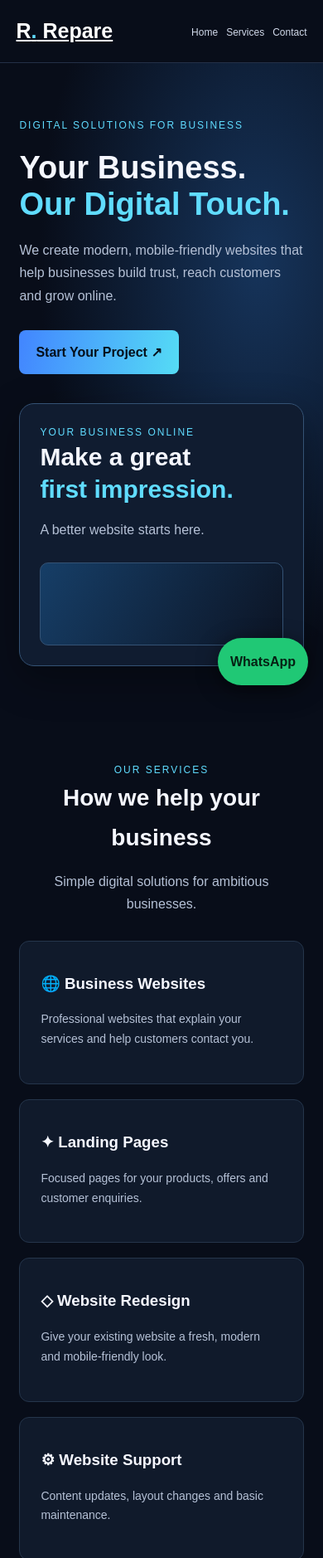
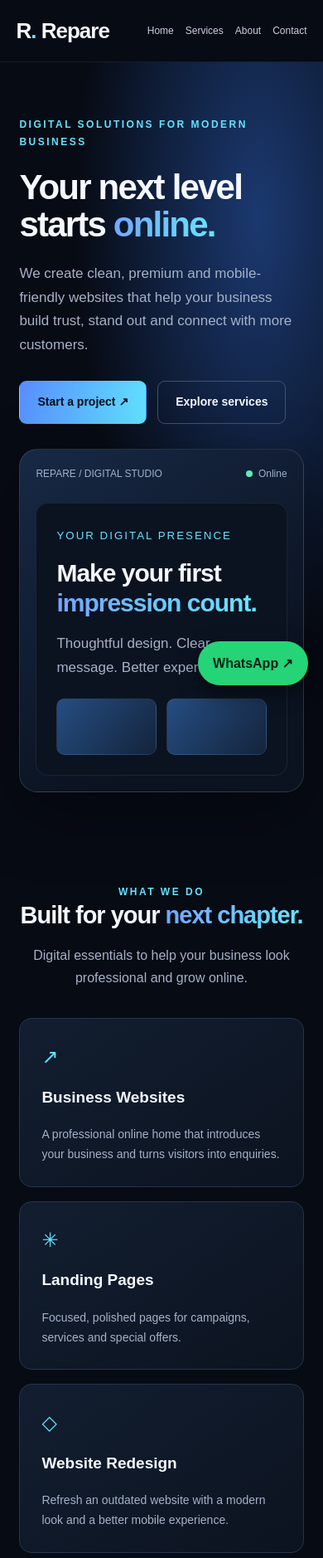
Before and after one commit to bakar2308/repare-website-, a plain HTML site: page index.html in a window 390 px wide. Shown: the top 1878 px of the page at 83% size. Drawn offline with Linux system fonts and the light colour scheme.

Commit message:
Update index.html

```diff
--- a/index.html
+++ b/index.html
@@ -4,94 +4,117 @@
 <head>
 <meta charset="UTF-8">
 <meta name="viewport" content="width=device-width, initial-scale=1.0">
-<title>Repare | Business Websites</title>
+<title>Repare — Digital Experiences</title>
+<meta name="description" content="Premium websites for ambitious businesses. Build your digital presence with Repare.">
 <style>
+:root{--bg:#070b14;--panel:#101827;--blue:#578bff;--cyan:#62e4ff;--muted:#a4b1c7;--line:#26354b}
 *{box-sizing:border-box;margin:0;padding:0}
-body{font-family:Arial,sans-serif;background:#080d19;color:#f5f7ff;line-height:1.7}
-header{padding:20px 7%;display:flex;justify-content:space-between;align-items:center;border-bottom:1px solid #233047}
-.logo{font-size:25px;font-weight:bold;color:white}
-.logo span,h1 span,h2 span{color:#60dcff}
-nav a{color:#d2daeb;text-decoration:none;margin-left:18px;font-size:14px}
-.hero{padding:90px 7%;display:grid;grid-template-columns:1.2fr .8fr;gap:35px;align-items:center;background:radial-gradient(ellipse at 80% 30%,#16345b,transparent 60%)}
-.tag{color:#60dcff;font-size:12px;letter-spacing:2px}
-h1{font-size:clamp(38px,6vw,64px);line-height:1.15;margin:20px 0}
-p{color:#b5c1d6;margin:16px 0}
-.btn{display:inline-block;background:linear-gradient(100deg,#4285ff,#55dcf5);padding:13px 20px;border-radius:8px;color:#06101c;text-decoration:none;font-weight:bold;margin-top:12px}
-.preview{border:1px solid #345274;background:#101c30;border-radius:18px;padding:30px;box-shadow:0 15px 50px #0005}
-.preview h2{font-size:30px;line-height:1.3}
-.preview-box{margin-top:25px;height:100px;border-radius:10px;background:linear-gradient(120deg,#163e67,#0c1424);border:1px solid #345274}
-section.services{padding:65px 7%}
-.heading{text-align:center;margin-bottom:30px}
-.heading h2{font-size:34px}
-.cards{display:grid;grid-template-columns:repeat(2,1fr);gap:18px}
-.card{background:#101a2b;border:1px solid #25354b;border-radius:12px;padding:25px}
-.card h3{margin:10px 0}
-.card p{font-size:14px}
-.about{padding:55px 7%;background:#0e1726}
-.cta{padding:65px 7%;text-align:center;background:radial-gradient(ellipse,#153354,#080d19 70%)}
-footer{padding:25px 7%;border-top:1px solid #25354b;color:#9cabc2;font-size:13px;text-align:center}
-.float{position:fixed;bottom:18px;right:18px;background:#20c875;color:#062114;text-decoration:none;border-radius:50px;padding:15px;font-weight:bold;box-shadow:0 5px 25px #0008}
-@media(max-width:650px){
-header{padding:16px 5%}nav a{margin-left:10px;font-size:12px}
-.hero{grid-template-columns:1fr;padding:65px 6%}
-.preview{padding:24px}.cards{grid-template-columns:1fr}
-section.services,.about,.cta{padding:50px 6%}
-.heading h2{font-size:28px}
+html{scroll-behavior:smooth}
+body{font-family:Arial,Helvetica,sans-serif;background:var(--bg);color:#f5f8ff;line-height:1.7}
+a{text-decoration:none;color:inherit}
+header{height:76px;padding:0 7%;display:flex;align-items:center;justify-content:space-between;border-bottom:1px solid #ffffff12;background:#070b14}
+.logo{font-size:26px;font-weight:800;letter-spacing:-1px}
+.logo span{color:var(--cyan)}
+nav{display:flex;gap:25px;font-size:14px;color:#c5d0e2}
+nav a:hover{color:var(--cyan)}
+.hero{padding:100px 7% 85px;display:grid;grid-template-columns:1.15fr .85fr;gap:45px;align-items:center;background:radial-gradient(ellipse at 80% 20%,#1b3970 0%,transparent 50%)}
+.eyebrow{color:var(--cyan);font-size:12px;font-weight:bold;letter-spacing:2.5px;text-transform:uppercase}
+h1{font-size:clamp(42px,6vw,72px);line-height:1.08;letter-spacing:-2.8px;margin:22px 0}
+.gradient{background:linear-gradient(100deg,#74a4ff,#65e7ff);-webkit-background-clip:text;background-clip:text;color:transparent}
+p{color:var(--muted);margin:17px 0}
+.hero p{max-width:510px;font-size:17px}
+.actions{display:flex;gap:13px;flex-wrap:wrap;margin-top:28px}
+.btn{display:inline-flex;align-items:center;justify-content:center;padding:13px 21px;border-radius:9px;font-weight:bold;font-size:14px;background:linear-gradient(110deg,var(--blue),var(--cyan));color:#06101d;border:1px solid transparent}
+.btn.secondary{background:transparent;color:#f5f8ff;border-color:#43516a}
+.btn:hover{transform:translateY(-2px)}
+.visual{border:1px solid #ffffff20;border-radius:22px;background:linear-gradient(145deg,#172945,#0b1220 75%);padding:28px;box-shadow:0 25px 80px #0006}
+.visual-top{display:flex;justify-content:space-between;align-items:center;color:#9eb1cc;font-size:12px}
+.dot{width:8px;height:8px;display:inline-block;border-radius:50%;background:#61e7bb;margin-right:7px}
+.mock{margin-top:25px;padding:24px;border-radius:15px;background:#0b1321;border:1px solid #ffffff12}
+.mock small{color:var(--cyan);letter-spacing:2px}
+.mock h2{font-size:30px;line-height:1.2;margin-top:14px}
+.bars{display:grid;grid-template-columns:1fr 1fr;gap:12px;margin-top:23px}
+.bar{height:68px;border-radius:10px;background:linear-gradient(130deg,#254d82,#14243b);border:1px solid #ffffff10}
+section.content{padding:75px 7%}
+.center{text-align:center;max-width:650px;margin:0 auto 35px}
+h2{font-size:clamp(29px,4vw,42px);line-height:1.2;letter-spacing:-1px}
+.cards{display:grid;grid-template-columns:repeat(2,1fr);gap:17px}
+.card{padding:26px;border:1px solid var(--line);border-radius:15px;background:linear-gradient(145deg,#121e30,#0c1320);transition:.2s}
+.card:hover{border-color:#578bff;transform:translateY(-3px)}
+.symbol{font-size:24px;color:var(--cyan)}
+.card h3{font-size:19px;margin-top:12px}
+.card p{font-size:14px;margin-bottom:0}
+.about{background:#0b1220;border-top:1px solid #ffffff0b;border-bottom:1px solid #ffffff0b}
+.about-inner{display:grid;grid-template-columns:1fr 1fr;gap:40px;align-items:center}
+.points{display:grid;gap:13px;color:#d5deed}
+.points span:first-child{color:var(--cyan);margin-right:9px}
+.contact{text-align:center;background:radial-gradient(ellipse at center,#18345a,transparent 70%)}
+.contact p{max-width:530px;margin:18px auto}
+footer{padding:26px 7%;border-top:1px solid var(--line);display:flex;justify-content:space-between;gap:15px;flex-wrap:wrap;color:#8c9bb2;font-size:13px}
+.float{position:fixed;right:18px;bottom:18px;background:#24d477;color:#062414;padding:13px 18px;border-radius:50px;font-weight:bold;box-shadow:0 8px 25px #0008;z-index:5}
+@media(max-width:700px){
+header{height:auto;min-height:68px;padding:15px 5%;gap:10px;flex-wrap:wrap}
+nav{gap:14px;font-size:12px}
+.hero{grid-template-columns:1fr;padding:65px 6% 55px;gap:30px}
+h1{letter-spacing:-1.8px}
+.visual{padding:19px}
+section.content{padding:55px 6%}
+.cards{grid-template-columns:1fr}
+.about-inner{grid-template-columns:1fr;gap:20px}
+footer{padding:23px 6%}
 }
 </style>
 </head>
 <body>
 <header>
-<a href="#home" class="logo">R<span>.</span> Repare</a>
-<nav><a href="#home">Home</a><a href="#services">Services</a><a href="#contact">Contact</a></nav>
+<a class="logo" href="#home">R<span>.</span> Repare</a>
+<nav><a href="#home">Home</a><a href="#services">Services</a><a href="#about">About</a><a href="#contact">Contact</a></nav>
 </header>
-
 <main>
 <section class="hero" id="home">
 <div>
-<div class="tag">DIGITAL SOLUTIONS FOR BUSINESS</div>
-<h1>Your Business.<br><span>Our Digital Touch.</span></h1>
-<p>We create modern, mobile-friendly websites that help businesses build trust, reach customers and grow online.</p>
-<a class="btn" href="#contact">Start Your Project ↗</a>
+<div class="eyebrow">Digital solutions for modern business</div>
+<h1>Your next level<br>starts <span class="gradient">online.</span></h1>
+<p>We create clean, premium and mobile-friendly websites that help your business build trust, stand out and connect with more customers.</p>
+<div class="actions">
+<a class="btn" href="#contact">Start a project ↗</a>
+<a class="btn secondary" href="#services">Explore services</a>
 </div>
-<div class="preview">
-<div class="tag">YOUR BUSINESS ONLINE</div>
-<h2>Make a great<br><span>first impression.</span></h2>
-<p>A better website starts here.</p>
-<div class="preview-box"></div>
+</div>
+<div class="visual">
+<div class="visual-top"><span>REPARE / DIGITAL STUDIO</span><span><i class="dot"></i>Online</span></div>
+<div class="mock">
+<small>YOUR DIGITAL PRESENCE</small>
+<h2>Make your first<br><span class="gradient">impression count.</span></h2>
+<p>Thoughtful design. Clear message. Better experience.</p>
+<div class="bars"><div class="bar"></div><div class="bar"></div></div>
+</div>
 </div>
 </section>
-
-<section class="services" id="services">
-<div class="heading"><div class="tag">OUR SERVICES</div><h2>How we help your business</h2><p>Simple digital solutions for ambitious businesses.</p></div>
+<section class="content" id="services">
+<div class="center"><div class="eyebrow">What we do</div><h2>Built for your <span class="gradient">next chapter.</span></h2><p>Digital essentials to help your business look professional and grow online.</p></div>
 <div class="cards">
-<div class="card"><h3>🌐 Business Websites</h3><p>Professional websites that explain your services and help customers contact you.</p></div>
-<div class="card"><h3>✦ Landing Pages</h3><p>Focused pages for your products, offers and customer enquiries.</p></div>
-<div class="card"><h3>◇ Website Redesign</h3><p>Give your existing website a fresh, modern and mobile-friendly look.</p></div>
-<div class="card"><h3>⚙ Website Support</h3><p>Content updates, layout changes and basic maintenance.</p></div>
+<div class="card"><div class="symbol">↗</div><h3>Business Websites</h3><p>A professional online home that introduces your business and turns visitors into enquiries.</p></div>
+<div class="card"><div class="symbol">✳</div><h3>Landing Pages</h3><p>Focused, polished pages for campaigns, services and special offers.</p></div>
+<div class="card"><div class="symbol">◇</div><h3>Website Redesign</h3><p>Refresh an outdated website with a modern look and a better mobile experience.</p></div>
+<div class="card"><div class="symbol">⌘</div><h3>Website Support</h3><p>Helpful updates and simple improvements as your business evolves.</p></div>
 </div>
 </section>
-
-<section class="about">
-<div class="tag">WHY REPARE?</div>
-<h2>Professional design.<br><span>Simple process.</span></h2>
-<p>Every business deserves a strong online presence. We focus on clean design, clear messaging and a great mobile experience.</p>
-<p>✓ Mobile-friendly layouts<br>✓ Design suited to your business<br>✓ Easy customer enquiries<br>✓ Direct communication</p>
+<section class="content about" id="about">
+<div class="about-inner">
+<div><div class="eyebrow">The Repare approach</div><h2>Premium look.<br><span class="gradient">Personal service.</span></h2></div>
+<div><p>Every business deserves to be presented at its best. We focus on thoughtful design, clear communication and websites that work beautifully on mobile.</p><div class="points"><div><span>✓</span> Mobile-first design</div><div><span>✓</span> Clear service information</div><div><span>✓</span> Easy customer contact</div><div><span>✓</span> Direct, friendly communication</div></div></div>
+</div>
 </section>
-
-<section class="cta" id="contact">
-<div class="tag">LET'S WORK TOGETHER</div>
-<h2>Ready to grow <span>your business?</span></h2>
-<p>Tell us what you need. Let's discuss a website for your business.</p>
-<a class="btn" id="wa" href="https://wa.me/918879667582" target="_blank">Chat on WhatsApp ↗</a>
-<p><small>Replace the sample WhatsApp number with your own.</small></p>
+<section class="content contact" id="contact">
+<div class="eyebrow">Have a project in mind?</div>
+<h2>Let's build something <span class="gradient">great.</span></h2>
+<p>Tell us about your business and the website you need. Let's start with a conversation.</p>
+<a class="btn" href="https://wa.me/918879667582" target="_blank" rel="noopener">Chat on WhatsApp ↗</a>
 </section>
 </main>
-
-<footer>© <span id="year"></span> Repare. Digital presence made simple.</footer>
-<a class="float" id="floatwa" href="https://wa.me/918879667582" target="_blank">WhatsApp</a>
-<script>
-document.getElementById("year").textContent=new Date().getFullYear();
-</script>
+<footer><span>© <span id="year"></span> Repare Digital Studio</span><span>Designed to make your business stand out.</span></footer>
+<a class="float" href="https://wa.me/918879667582" target="_blank" rel="noopener">WhatsApp ↗</a>
+<script>document.getElementById("year").textContent=new Date().getFullYear();</script>
 </body>
 </html>
```
